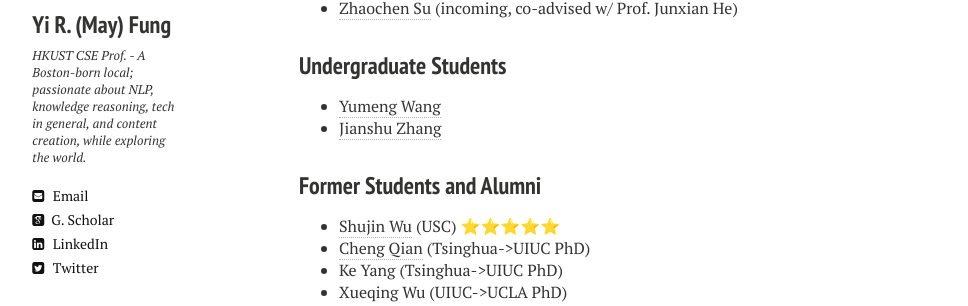
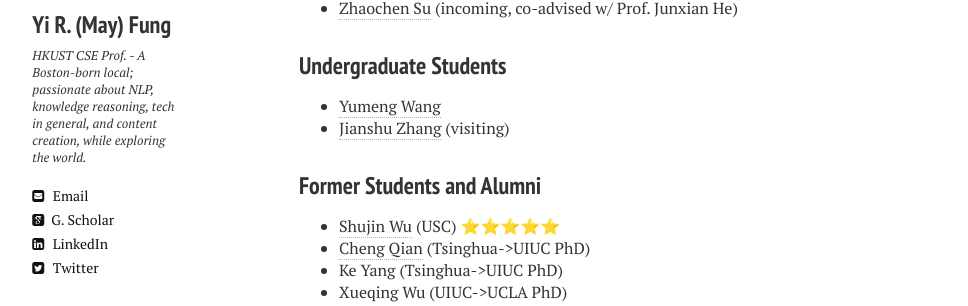
Before and after one commit to mayrfung/mayrfung.github.io, a Jekyll site: the page built from group.md, in a window 1280 px wide. Shown: the part 273-579 px from the top of the page, without its empty margins (21-989 px from the left). Built offline with Jekyll 4.4.1, drawn with Linux system fonts in a browser that asks for light colours; nearby versions of some CDN libraries.

Commit message:
Update group.html

```diff
--- a/_layouts/group.html
+++ b/_layouts/group.html
@@ -51,7 +51,7 @@
 <h3 style="margin-bottom:0px;padding-top:10px;">Undergraduate Students</h3>
 <ul>
 <li><a href="https://alexwwwwww.github.io/" target="_blank">Yumeng Wang</a> </li>
-<li><a href="https://sterzhang.github.io/" target="_blank">Jianshu Zhang</a> </li>
+<li><a href="https://sterzhang.github.io/" target="_blank">Jianshu Zhang</a> (visiting) </li>
 </ul>
 
 <h3 style="margin-bottom:0px;padding-top:10px;">Former Students and Alumni</h3>
```
